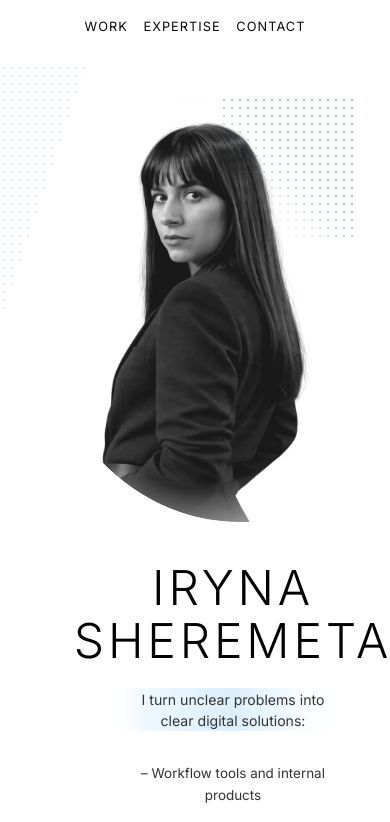
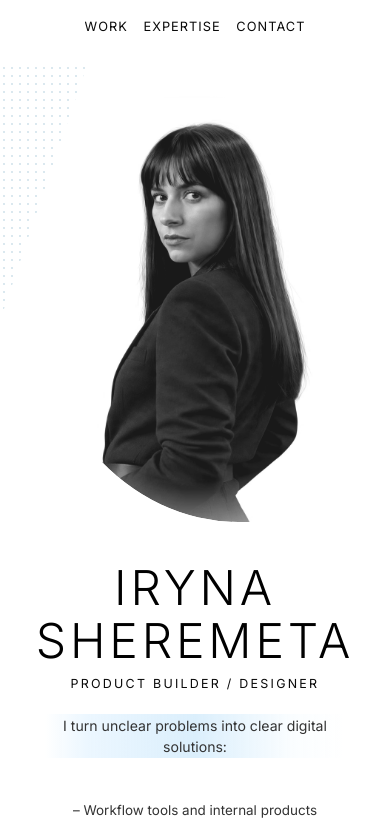
Before and after one commit to Irene2828/porfoliojuly, a Next.js app: page / in a window 390 px wide. Shown: the top 822 px of the page. Built offline with nearby package versions, Linux system fonts and the light colour scheme; no server answers; the database is empty; a web font is replaced by a local one.

Commit message:
Hero: add eyebrow subtitle, center mobile layout, hide dots on mobile, fix Gemini model to 3.5-flash

```diff
--- a/src/app/components/Hero.css
+++ b/src/app/components/Hero.css
@@ -97,6 +97,17 @@
   align-items: flex-start;
   margin-top: -6.5rem;
   margin-bottom: 2rem;
+}
+
+.hero-name-eyebrow {
+  font-family: var(--font-sans);
+  font-size: clamp(0.78rem, 1.1vw, 0.92rem);
+  font-weight: 400;
+  text-transform: uppercase;
+  letter-spacing: 0.18em;
+  color: #0a0a0a;
+  opacity: 0.55;
+  margin: 0.4rem 0 0 0.15rem;
 }
 
 .hero-name-group .hero-text h1 {
@@ -331,11 +342,15 @@
     width: 100%;
     align-items: center;
     text-align: center;
+    padding-left: 0;
   }
   .hero-copy-motion {
     padding-top: 0;
     animation-duration: 0.96s;
     animation-name: heroCopySwapMobile;
+    display: flex;
+    flex-direction: column;
+    align-items: center;
   }
   .hero-name-group {
     width: 100%;
@@ -343,11 +358,16 @@
     margin-bottom: 1.25rem;
     align-items: center;
   }
+  .hero-name-eyebrow {
+    text-align: center;
+    margin-left: 0;
+  }
   .hero-intro-text {
     display: block;
     max-width: 100%;
     margin-left: auto;
     margin-right: auto;
+    text-align: center;
   }
   .hero-bullets {
     width: 100%;
@@ -382,11 +402,7 @@
     max-width: 100%;
   }
   .hero-dot-overlay {
-    inset: 0 0 auto auto;
-    width: 42%;
-    height: 34%;
-    -webkit-mask-image: linear-gradient(225deg, rgba(0,0,0,1) 0%, rgba(0,0,0,0.9) 42%, rgba(0,0,0,0) 78%);
-    mask-image: linear-gradient(225deg, rgba(0,0,0,1) 0%, rgba(0,0,0,0.9) 42%, rgba(0,0,0,0) 78%);
+    display: none;
   }
   .hero-name-group .hero-text h1 {
     width: 100%;
@@ -395,6 +411,7 @@
     letter-spacing: 0.08em;
     overflow-wrap: break-word;
     word-break: normal;
+    text-align: center;
   }
 }
 
--- a/src/app/components/Hero.tsx
+++ b/src/app/components/Hero.tsx
@@ -28,6 +28,15 @@ export default function Hero() {
             >
               <h1 className="title-serif text-huge">Sheremeta</h1>
             </motion.div>
+
+            <motion.p
+              initial={{ opacity: 0 }}
+              animate={{ opacity: 1 }}
+              transition={{ duration: 0.45, delay: 0.09, ease: "easeOut" }}
+              className="hero-name-eyebrow"
+            >
+              Product builder / designer
+            </motion.p>
           </div>
 
           <motion.p
--- a/src/lib/gemini.ts
+++ b/src/lib/gemini.ts
@@ -24,7 +24,7 @@ export async function generateGeminiJson<T>({
   images = [],
   responseSchema,
   validator,
-  model = process.env.GEMINI_MODEL || 'gemini-2.5-flash',
+  model = process.env.GEMINI_MODEL || 'gemini-3.5-flash',
 }: GenerateJsonOptions<T>) {
   const apiKey = process.env.GEMINI_API_KEY;
 
```
